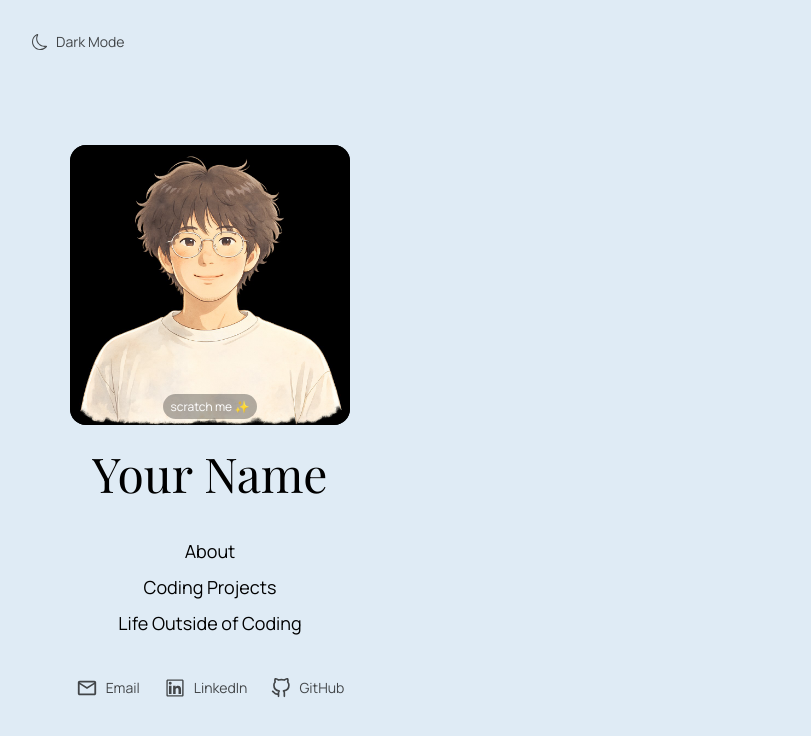
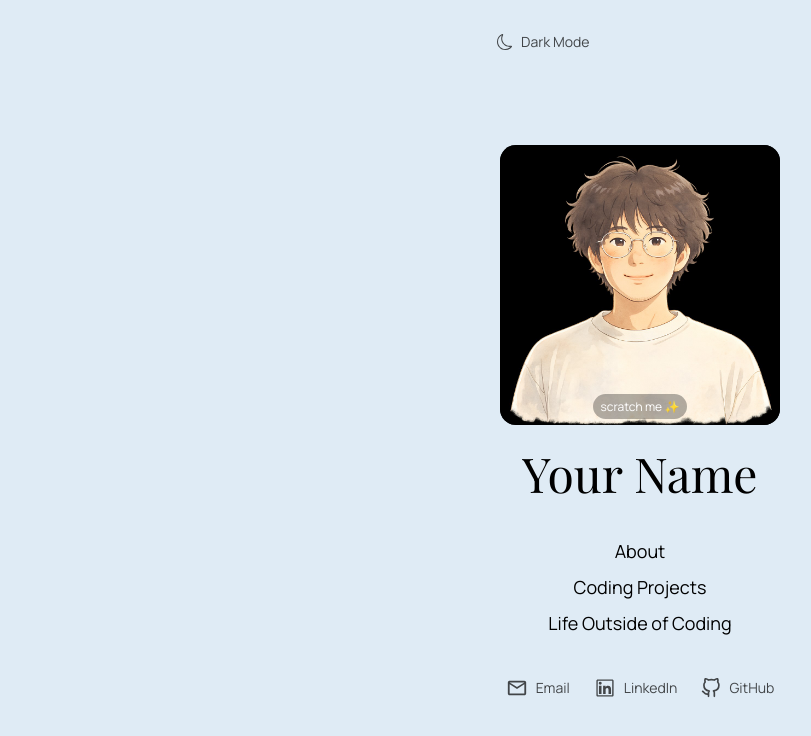
Before and after one commit to Eno-ow-zz/Personel-website, a Next.js app: page / in a window 1280 px wide. Shown: the top 736 px of the page, without its empty margins (0-811 px from the left). Built offline with nearby package versions, Linux system fonts and the light colour scheme; a web font is replaced by a local one.

Commit message:
center front page

```diff
--- a/src/app/layout.js
+++ b/src/app/layout.js
@@ -96,10 +96,10 @@ export default function RootLayout({ children }) {
         <meta name="description" content={metadata.description} />
       </head>
       <body className="h-screen overflow-hidden">
-        <div className="flex h-screen">
+        <div className="relative h-screen" style={{ backgroundColor: 'var(--background)' }}>
 
           {/* Mobile Header */}
-          {isMobile && pathname !== '/' && (
+          {isMobile && !isSidebarVisible && (
             <div className="fixed top-0 left-0 right-0 z-50 flex items-center justify-between px-4 py-3"
               style={{ backgroundColor: 'var(--background)' }}>
               <button onClick={toggleMobileMenu} className="p-2">
@@ -124,10 +124,10 @@ export default function RootLayout({ children }) {
                       onClick={(e) => handleLinkClick(e, '/misc')}>Life Outside of Coding</MobileNavLink>
                   </nav>
                   <div className="flex gap-4 mt-4 pt-4 border-t border-current/10">
-                    <a href="mailto:your@email.com" className="p-2"><MdOutlineMail size={22} /></a>
-                    <a href="https://linkedin.com" target="_blank" rel="noopener noreferrer" className="p-2">
+                    <a href="mailto:enoch140303@gmail.com" className="p-2"><MdOutlineMail size={22} /></a>
+                    <a href="https://www.linkedin.com/in/eno-liu-18779432a/" target="_blank" rel="noopener noreferrer" className="p-2">
                       <AiOutlineLinkedin size={22} /></a>
-                    <a href="https://github.com" target="_blank" rel="noopener noreferrer" className="p-2">
+                    <a href="https://github.com/Eno-ow-zz" target="_blank" rel="noopener noreferrer" className="p-2">
                       <FiGithub size={20} /></a>
                   </div>
                 </div>
@@ -151,8 +151,17 @@ export default function RootLayout({ children }) {
             </button>
           )}
 
-          {/* Sidebar */}
-          {(!isMobile || pathname === '/') && (
+          {/* Centered / Sidebar container */}
+          <div
+            className="absolute top-0 bottom-0 sidebar-transition flex"
+            style={{
+              left: isSidebarVisible ? '50%' : '0',
+              transform: isSidebarVisible ? 'translateX(-50%)' : 'translateX(0)',
+              width: isSidebarVisible
+                ? (isMobile ? '100%' : 'auto')
+                : (isMobile ? '100%' : '350px'),
+            }}
+          >
             <Sidebar
               isVisible={isSidebarVisible}
               pathname={pathname}
@@ -161,14 +170,18 @@ export default function RootLayout({ children }) {
               onToggleTheme={toggleTheme}
               theme={theme}
             />
-          )}
+          </div>
 
           {/* Main Content */}
           <main
-            className={`flex-1 overflow-y-auto no-scrollbar transition-all duration-500 ${
-              isMobile && pathname !== '/' ? 'pt-14' : ''
-            }`}
-            style={{ backgroundColor: 'var(--background)' }}
+            className="absolute top-0 bottom-0 right-0 overflow-y-auto no-scrollbar transition-all duration-[1s] ease-in-out"
+            style={{
+              left: isSidebarVisible
+                ? '100%'
+                : (isMobile ? '0' : '350px'),
+              paddingTop: isMobile && !isSidebarVisible ? '3.5rem' : '0',
+              backgroundColor: 'var(--background)',
+            }}
           >
             {children}
           </main>
@@ -216,12 +229,10 @@ function Sidebar({
 
   return (
     <aside
-      className={`sidebar-transition flex flex-col h-screen overflow-y-auto no-scrollbar ${
-        isMobile ? 'w-full' : ''
-      }`}
+      className="sidebar-transition flex flex-col h-screen overflow-y-auto no-scrollbar"
       style={{
-        width: isMobile ? '100%' : isVisible ? '420px' : '280px',
-        minWidth: isMobile ? '100%' : isVisible ? '420px' : '280px',
+        width: isMobile ? '100vw' : '350px',
+        minWidth: isMobile ? '100vw' : '350px',
         backgroundColor: 'var(--background)',
         padding: isMobile ? '2rem 1.5rem' : '2rem',
       }}
```
